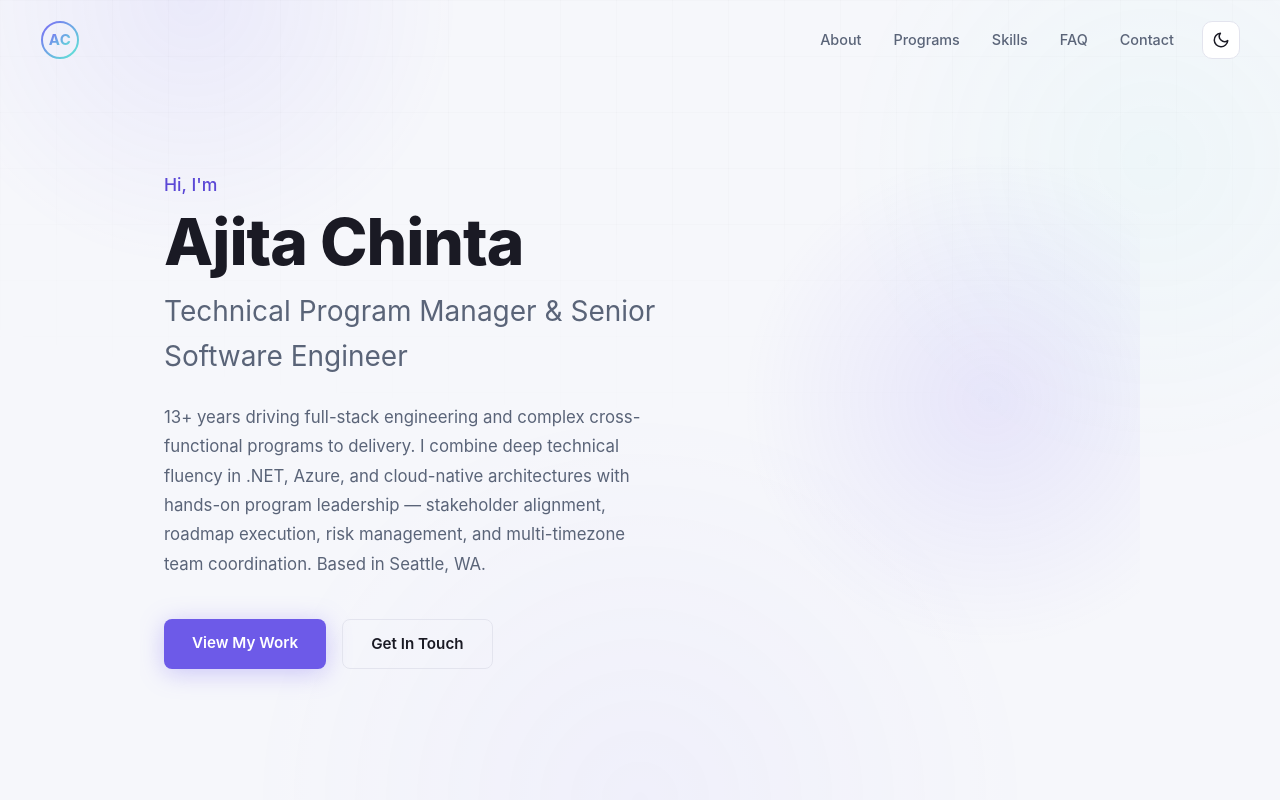
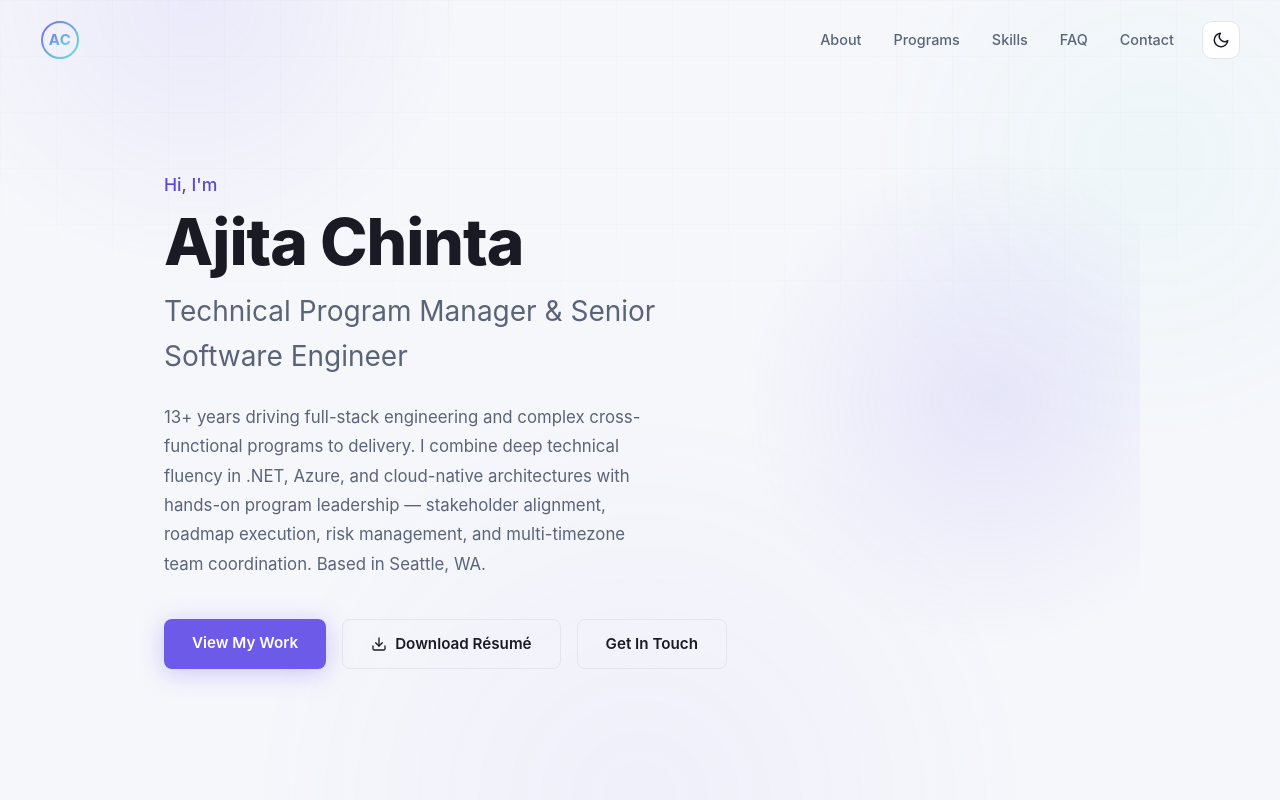
Before and after one commit to ajitachinta/my-portfolio, a React (Vite) app: page / in a window 1280 px wide. Shown: the top 800 px of the page. Built offline with nearby package versions, Linux system fonts and the light colour scheme.

Commit message:
feat : added the download resume button

```diff
--- a/src/components/About.css
+++ b/src/components/About.css
@@ -86,6 +86,12 @@
   color: var(--accent-light);
 }
 
+.btn-resume {
+  display: inline-flex;
+  align-items: center;
+  gap: 8px;
+}
+
 .about-decoration {
   position: absolute;
   right: -100px;
--- a/src/components/About.jsx
+++ b/src/components/About.jsx
@@ -15,6 +15,18 @@
         </p>
         <div className="about-cta">
           <a href="#programs" className="btn btn-primary">View My Work</a>
+          <a
+            href={`${import.meta.env.BASE_URL}Ajita_Chinta_Resume.pdf`}
+            className="btn btn-outline btn-resume"
+            download
+          >
+            <svg width="16" height="16" viewBox="0 0 24 24" fill="none" stroke="currentColor" strokeWidth="2" strokeLinecap="round" strokeLinejoin="round" aria-hidden="true">
+              <path d="M21 15v4a2 2 0 0 1-2 2H5a2 2 0 0 1-2-2v-4" />
+              <polyline points="7 10 12 15 17 10" />
+              <line x1="12" y1="15" x2="12" y2="3" />
+            </svg>
+            Download Résumé
+          </a>
           <a href="#contact" className="btn btn-outline">Get In Touch</a>
         </div>
       </div>
```
